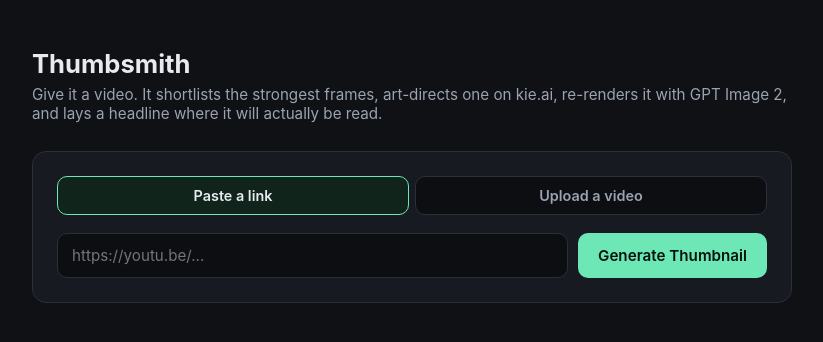
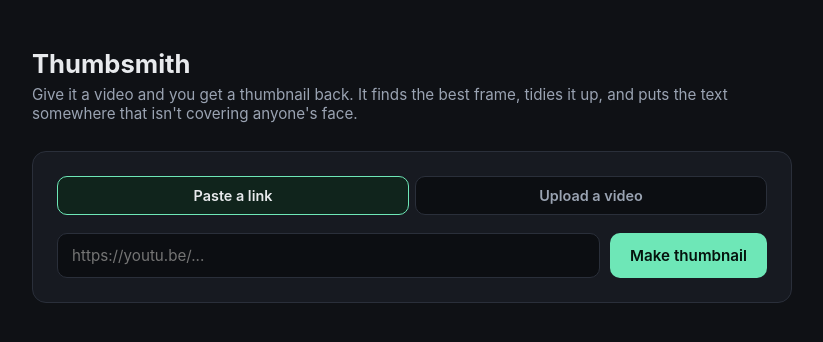
Before and after one commit to menahilfatimakhan/thumbsmith, a Flask app: page / in a window 1280 px wide. Shown: the top 342 px of the page, without its empty margins (228-1051 px from the left). Run offline with Flask 3, Linux system fonts and the light colour scheme; some libraries are stand-ins or nearby versions.

Commit message:
Rewrite the on-screen copy in plain English, and drop the dashes
The interface read like release notes: em dashes everywhere, raw model slugs
in the result pills, a comma-jammed extension list, and a subtitle that
described the architecture rather than telling anyone what they get.

- Tab title is just Thumbsmith.
- No em or en dashes in anything a visitor reads, including the error and
  warning messages the pipeline surfaces. The dashes left in generate.py are
  inside the prompt sent to the image model, which nobody sees.
- Pills say what happened rather than which model did it.
- Accepted formats render as "MP4, MOV, MKV, WEBM, AVI or M4V".

Co-Authored-By: Claude Opus 5 <noreply@anthropic.com>

```diff
--- a/app.py
+++ b/app.py
@@ -17,11 +17,22 @@ INCOMING_DIR = os.path.join(config.WORK_DIR, "_incoming")
 os.makedirs(OUTPUT_DIR, exist_ok=True)
 
 
+def _readable_extensions() -> str:
+    """"MP4, MOV, MKV, WEBM, AVI or M4V" — the raw set reads like machine output on screen."""
+    common = [".mp4", ".mov", ".mkv", ".webm", ".avi", ".m4v"]
+    ordered = [e for e in common if e in config.ALLOWED_UPLOAD_EXTENSIONS]
+    ordered += sorted(config.ALLOWED_UPLOAD_EXTENSIONS - set(ordered))
+    names = [e.lstrip(".").upper() for e in ordered]
+    if len(names) < 2:
+        return "".join(names)
+    return f"{', '.join(names[:-1])} or {names[-1]}"
+
+
 def _page(**kwargs):
     return render_template(
         "index.html",
         max_upload_mb=int(config.MAX_UPLOAD_BYTES / 1024 / 1024),
-        allowed_extensions=",".join(sorted(config.ALLOWED_UPLOAD_EXTENSIONS)),
+        allowed_extensions=_readable_extensions(),
         **kwargs,
     )
 
--- a/templates/index.html
+++ b/templates/index.html
@@ -3,7 +3,7 @@
 <head>
   <meta charset="utf-8">
   <meta name="viewport" content="width=device-width, initial-scale=1">
-  <title>Thumbsmith — AI YouTube Thumbnails</title>
+  <title>Thumbsmith</title>
   <style>
     :root {
       color-scheme: dark;
@@ -133,8 +133,8 @@
   <div class="wrap">
     <h1>Thumbsmith</h1>
     <p class="sub">
-      Give it a video. It shortlists the strongest frames, art-directs one on kie.ai, re-renders it
-      with GPT Image&nbsp;2, and lays a headline where it will actually be read.
+      Give it a video and you get a thumbnail back. It finds the best frame, tidies it up, and
+      puts the text somewhere that isn't covering anyone's face.
     </p>
 
     <div class="card">
@@ -150,54 +150,53 @@
           <div class="row">
             <input type="url" name="youtube_url" placeholder="https://youtu.be/..."
                    value="{{ youtube_url or '' }}">
-            <button type="submit" class="go">Generate Thumbnail</button>
+            <button type="submit" class="go">Make thumbnail</button>
           </div>
         </div>
 
         <div class="panel {{ 'active' if active_tab == 'upload' else '' }}" id="panel-upload">
           <label class="drop" id="drop-zone">
-            <b id="file-label">Choose a video file or drop it here</b>
-            <span id="file-name">{{ allowed_extensions }} — up to {{ max_upload_mb }} MB</span>
+            <b id="file-label">Drop a video here, or click to pick one</b>
+            <span id="file-name">{{ allowed_extensions }}, up to {{ max_upload_mb }} MB</span>
             <input type="file" name="video_file" id="video-file" accept="video/*">
           </label>
           <div class="row">
-            <button type="submit" class="go">Generate Thumbnail</button>
+            <button type="submit" class="go">Make thumbnail</button>
           </div>
-          <div class="hint">The file is processed locally; only the shortlisted frames are sent to kie.ai.</div>
+          <div class="hint">Your video stays on the server. Only a few still frames get sent off to the AI.</div>
         </div>
 
         <div id="status">
-          Working — sampling frames, art-directing, and rendering. This usually takes 1-3 minutes...
+          Working on it. This takes a couple of minutes, so keep the tab open.
         </div>
       </form>
     </div>
 
     {% if error %}
     <div class="card error">
-      <b>Something went wrong:</b>
+      <b>That didn't work:</b>
       <div class="meta">{{ error }}</div>
     </div>
     {% endif %}
 
     {% if result %}
     <div class="card">
-      <img class="thumb-img" src="{{ result.image_url }}" alt="Generated thumbnail">
+      <img class="thumb-img" src="{{ result.image_url }}" alt="The thumbnail this made">
       <div>
-        <span class="pill">{{ 'rendered by ' + result.image_model if result.rendered else 'original frame' }}</span>
-        <span class="pill">directed by {{ result.chat_model }}</span>
-        <span class="pill">headline on the {{ result.text_side }}</span>
-        {% if result.transcribed %}<span class="pill">speech-aware headline</span>{% endif %}
-        <span class="pill">{{ 'uploaded file' if result.origin == 'upload' else 'youtube link' }}</span>
+        <span class="pill">{{ 'Redrawn with GPT Image 2' if result.rendered else 'Original frame' }}</span>
+        <span class="pill">Text on the {{ result.text_side }}</span>
+        {% if result.transcribed %}<span class="pill">Used what was said</span>{% endif %}
+        <span class="pill">{{ 'From your file' if result.origin == 'upload' else 'From a link' }}</span>
       </div>
       <div class="meta">
-        <div><b>Source:</b> {{ result.title }}</div>
+        <div><b>Video:</b> {{ result.title }}</div>
         <div><b>Headline:</b> "{{ result.headline }}"</div>
-        <div><b>Chosen frame:</b> t={{ result.timestamp }}s — {{ result.reason }}</div>
+        <div><b>Frame:</b> {{ result.timestamp }} seconds in. {{ result.reason }}</div>
       </div>
       {% for warning in result.warnings %}
       <div class="note">{{ warning }}</div>
       {% endfor %}
-      <a class="download" href="{{ result.image_url }}" download="thumbnail.jpg">Download thumbnail.jpg</a>
+      <a class="download" href="{{ result.image_url }}" download="thumbnail.jpg">Download it</a>
     </div>
     {% endif %}
   </div>
@@ -221,7 +220,7 @@
 
     function showFile(file) {
       if (!file) return;
-      fileLabel.textContent = "Ready to generate";
+      fileLabel.textContent = "Got it, ready when you are";
       fileName.textContent = file.name + " (" + (file.size / 1048576).toFixed(1) + " MB)";
     }
 
@@ -252,7 +251,7 @@
 
       document.querySelectorAll("button.go").forEach(function (b) {
         b.disabled = true;
-        b.textContent = "Working...";
+        b.textContent = "Working on it";
       });
       document.getElementById("status").style.display = "block";
     });
--- a/thumbnail_picker/director.py
+++ b/thumbnail_picker/director.py
@@ -208,5 +208,5 @@ def direct(shortlist: list[Candidate], frame_urls: dict[str, str],
             ]
 
     raise kie.KieError(
-        f"The art-direction model did not return a usable plan after 2 attempts ({last_error})."
+        f"The model couldn't settle on a usable plan after two tries. ({last_error})"
     )
--- a/thumbnail_picker/download.py
+++ b/thumbnail_picker/download.py
@@ -32,7 +32,7 @@ DownloadResult = VideoSource
 
 def _too_long_error(duration: float) -> RuntimeError:
     return RuntimeError(
-        f"This video is about {duration / 3600:.1f} hours long — longer than the "
+        f"This video is about {duration / 3600:.1f} hours long, over the "
         f"{config.MAX_VIDEO_DURATION_SECONDS / 3600:.0f}-hour limit this tool supports. "
         "Long videos take a very long time to download and process (hours, not seconds). "
         "Try a shorter video, or raise MAX_VIDEO_DURATION_SECONDS in config.py if you really "
--- a/thumbnail_picker/generate.py
+++ b/thumbnail_picker/generate.py
@@ -93,4 +93,4 @@ def render_or_fallback(frame_path: str, plan: ThumbnailPlan, dest_path: str,
     except kie.KieError as e:
         if not config.FALLBACK_TO_RAW_FRAME:
             raise
-        return frame_path, f"GPT Image 2 render unavailable, using the original frame instead — {e}"
+        return frame_path, f"Couldn't redraw this with GPT Image 2, so it's the original frame. {e}"
```
Also changed, not shown: thumbnail_picker/kie.py (+4 -4 lines), thumbnail_picker/pipeline.py (+4 -4 lines).
